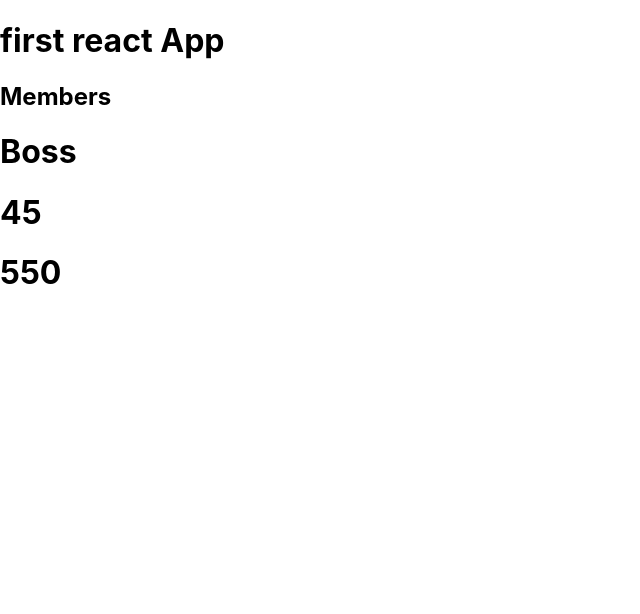
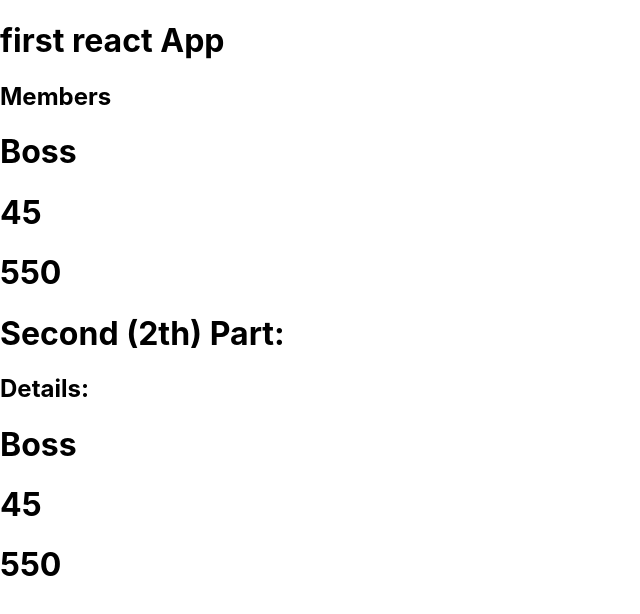
Before and after one commit to jouyan/first_component_react, a React (Create React App) app in the folder react-components/: page / in a window 1280 px wide. Shown: the top 614 px of the page, without its empty margins (0-640 px from the left). Built offline with nearby package versions, Linux system fonts and the light colour scheme.

Commit message:
add new  section

```diff
--- /dev/null
+++ b/react-components/src/App2.js
@@ -0,0 +1,30 @@
+import './App.css';
+function App() {
+  return (
+    <div>
+       <User />
+       <Job jobTitle='Boss' age={45} salary={550}  />
+    </div>
+  );
+}
+const User=()=>{
+  return(
+    <div>
+    <h1>Second (2th) Part:</h1>
+    <h2>Details:</h2>
+    </div>
+  );
+}
+
+const Job=(props)=>{
+  return(
+    <div>
+    <h1>{props.jobTitle}</h1>
+    <h1>{props.age}</h1>
+    <h1>{props.salary}</h1>
+    </div>
+
+
+  );
+}
+export default App;
--- a/react-components/src/index.js
+++ b/react-components/src/index.js
@@ -2,6 +2,7 @@ import React from 'react';
 import ReactDOM from 'react-dom/client';
 import './index.css';
 import App from './App';
+import App2 from './App2';
 import reportWebVitals from './reportWebVitals';
 
 const root = ReactDOM.createRoot(document.getElementById('root'));
@@ -9,6 +10,7 @@ root.render(
   <React.StrictMode>
 
     <App />
+    <App2 />
   </React.StrictMode>
 );
 
```
